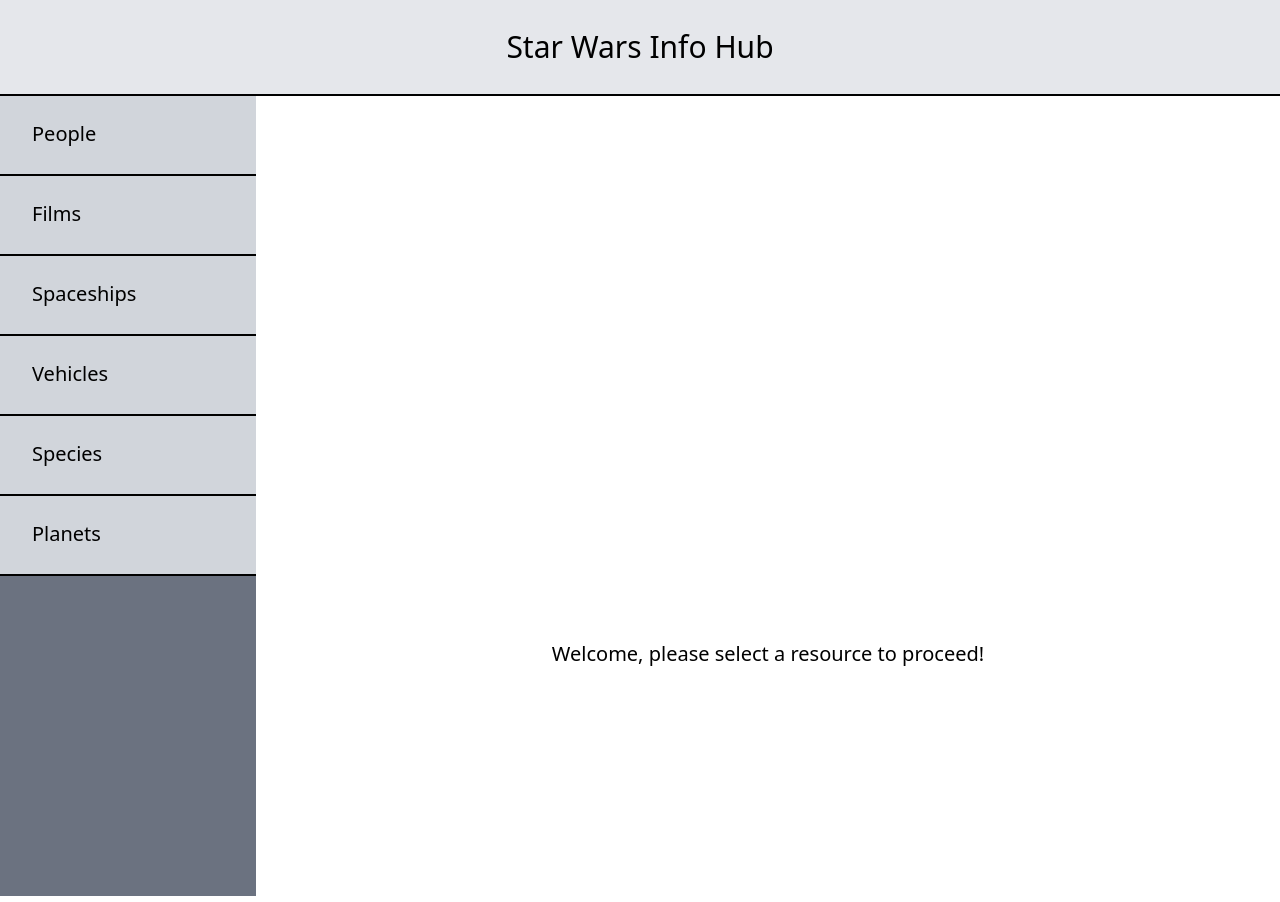
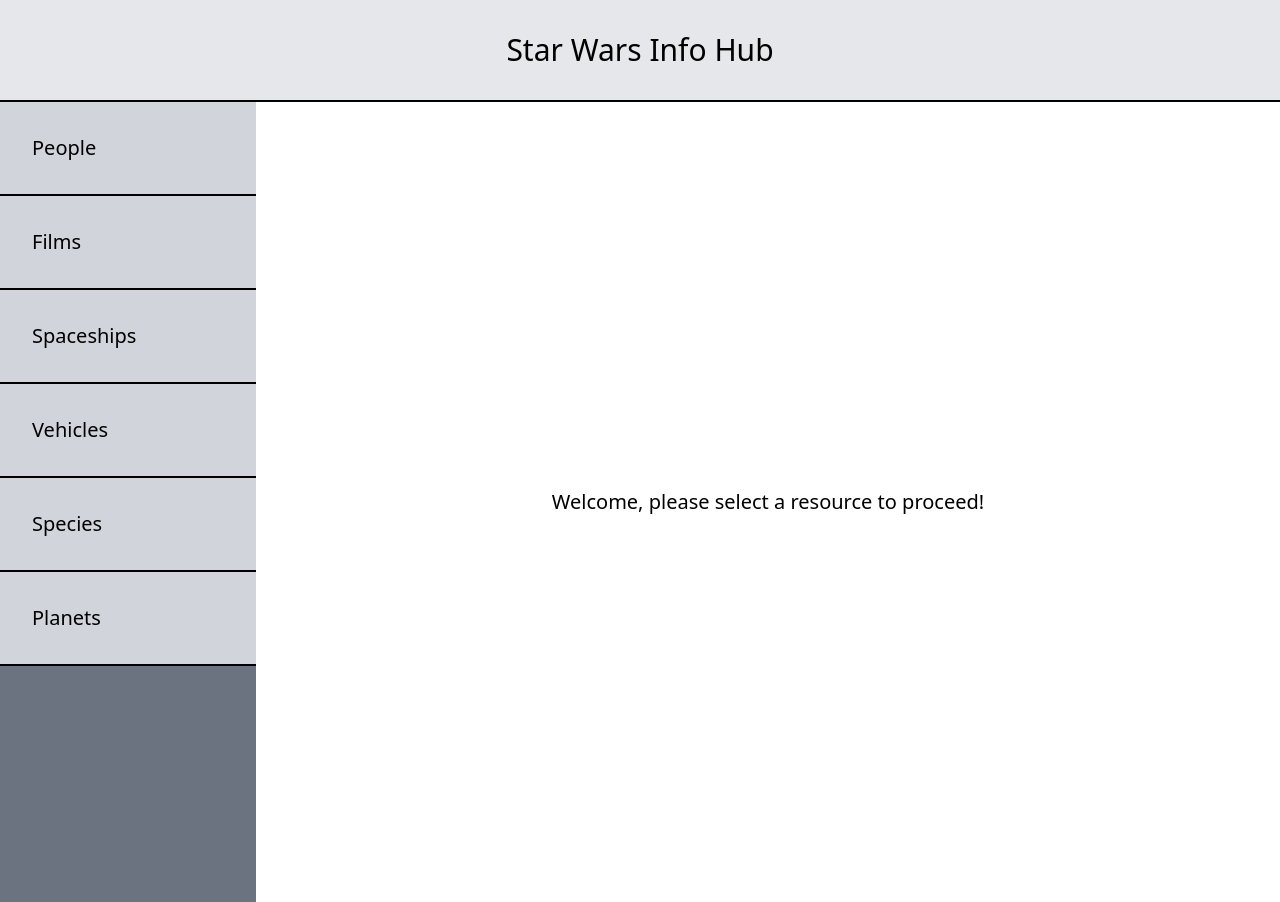
Before and after one commit to jgallager14/react_starwars, a React (Vite) app: page / in a window 1280 px wide. Built offline with nearby package versions, Linux system fonts and the light colour scheme.

Commit message:
height changed to padding, main changed to flex

```diff
--- a/src/pages/IndexPage.tsx
+++ b/src/pages/IndexPage.tsx
@@ -1,32 +1,32 @@
 export function IndexPage() {
   return (
     <div className="w-screen h-screen">
-      <header className="w-screen h-24 flex items-center justify-around bg-gray-200 border-b-solid border-b-2 border-b-black">
+      <header className="w-screen py-8 flex items-center justify-around bg-gray-200 border-b-solid border-b-2 border-b-black">
         <h1 className="text-3xl">Star Wars Info Hub</h1>
       </header>
       <div className="flex w-screen h-full">
-        <nav className="h-100% basis-1/5 flex flex-col bg-gray-500">
-          <a className="h-20 pt-6 pb-4 pl-8 align-middle bg-gray-300 border-b-2 border-b-black border-b-solid text-xl">
+        <nav className="h-full basis-1/5 flex flex-col bg-gray-500">
+          <a className="pt-8 pb-8 pl-8 align-middle bg-gray-300 border-b-2 border-b-black border-b-solid text-xl">
             People
           </a>
-          <a className="h-20 pt-6 pb-4 pl-8 align-middle bg-gray-300 border-b-2 border-b-black border-b-solid text-xl">
+          <a className="pt-8 pb-8 pl-8 align-middle bg-gray-300 border-b-2 border-b-black border-b-solid text-xl">
             Films
           </a>
-          <a className="h-20 pt-6 pb-4 pl-8 align-middle bg-gray-300 border-b-2 border-b-black border-b-solid text-xl">
+          <a className="pt-8 pb-8 pl-8 align-middle bg-gray-300 border-b-2 border-b-black border-b-solid text-xl">
             Spaceships
           </a>
-          <a className="h-20 pt-6 pb-4 pl-8 align-middle bg-gray-300 border-b-2 border-b-black border-b-solid text-xl">
+          <a className="pt-8 pb-8 pl-8 align-middle bg-gray-300 border-b-2 border-b-black border-b-solid text-xl">
             Vehicles
           </a>
-          <a className="h-20 pt-6 pb-4 pl-8 align-middle bg-gray-300 border-b-2 border-b-black border-b-solid text-xl">
+          <a className="pt-8 pb-8 pl-8 align-middle bg-gray-300 border-b-2 border-b-black border-b-solid text-xl">
             Species
           </a>
-          <a className="h-20 pt-6 pb-4 pl-8 align-middle bg-gray-300 border-b-2 border-b-black border-b-solid text-xl">
+          <a className="pt-8 pb-8 pl-8 align-middle bg-gray-300 border-b-2 border-b-black border-b-solid text-xl">
             Planets
           </a>
         </nav>
-        <main className="basis-4/5">
-          <p className="greeting mt-40 pt-96 text-center text-xl">
+        <main className="basis-4/5 flex items-center justify-center">
+          <p className="text-xl">
             Welcome, please select a resource to proceed!
           </p>
         </main>
```
